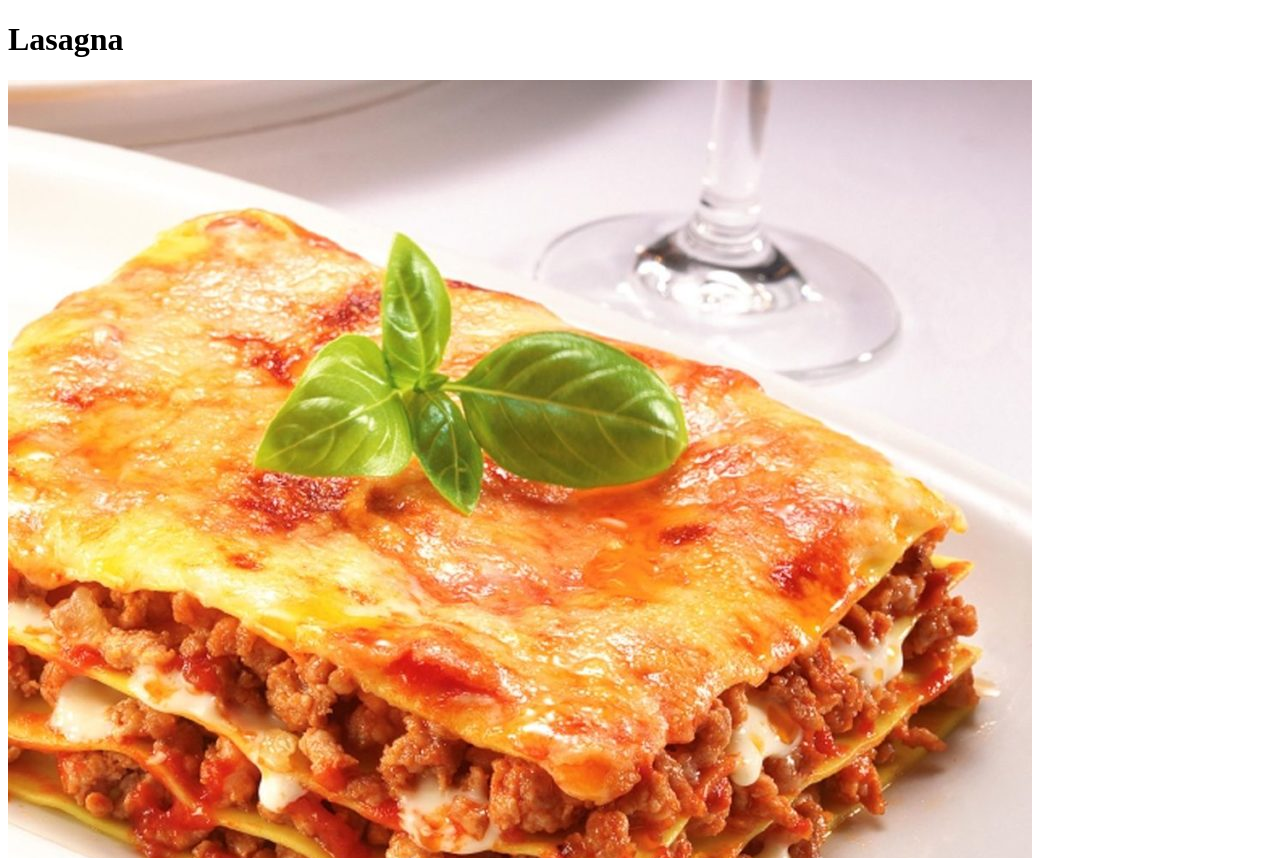
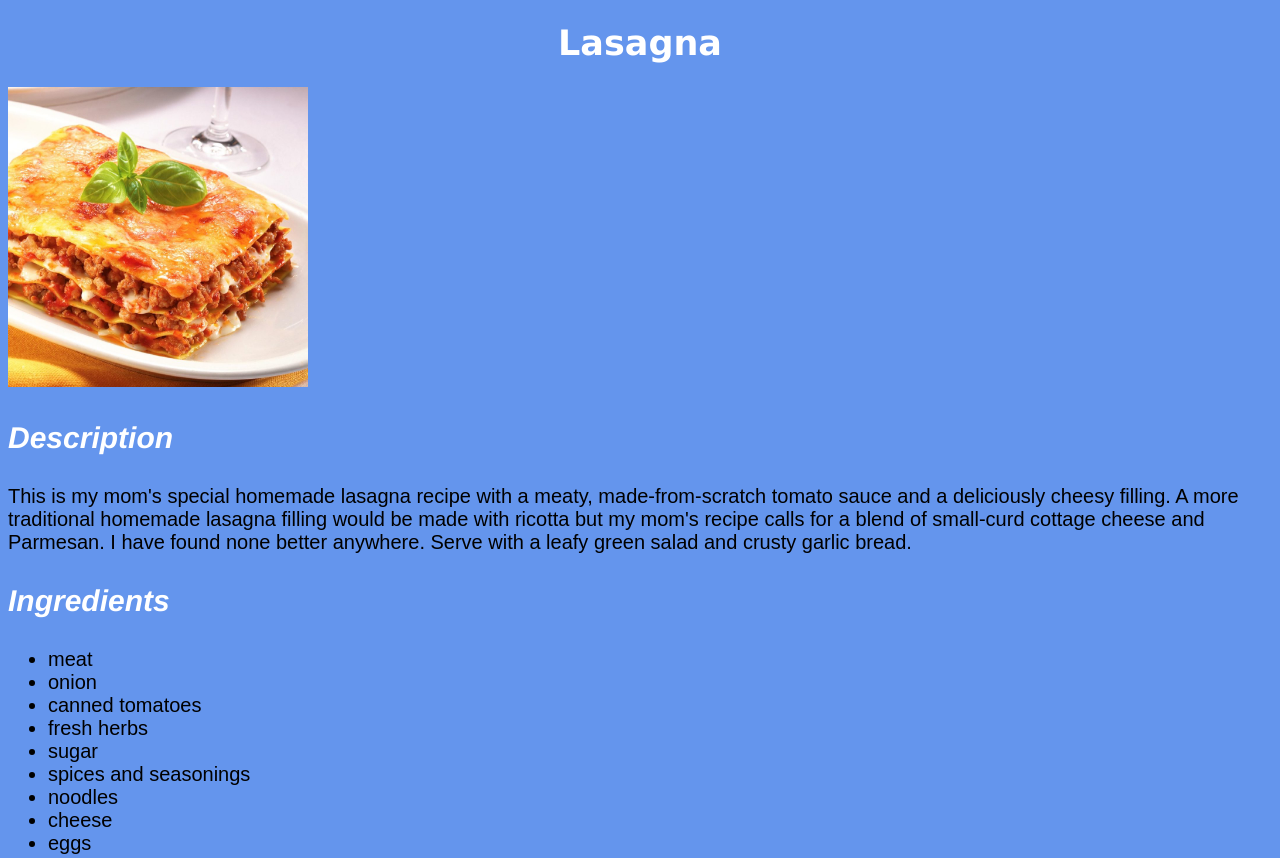
Before and after one commit to xanoxx/old-recipes, a plain HTML site: page recipes/lasagna.html in a window 1280 px wide. Shown: the top 858 px of the page. Drawn offline with Linux system fonts and the light colour scheme.

Commit message:
css added

```diff
--- a/recipes/lasagna.html
+++ b/recipes/lasagna.html
@@ -2,6 +2,7 @@
 <html>
     <head>
         <meta charset="utf-8">
+        <link rel="stylesheet" href="../style/style.css">
         <title>Lasagna</title>
     </head>
     <body>
--- /dev/null
+++ b/style/style.css
@@ -0,0 +1,37 @@
+body {
+    background-color: cornflowerblue;
+}
+
+h1 {
+    text-align: center;
+    font-family: Verdana, Aeial, sans-serif;
+    font-size: 35px;
+    color: white;
+}
+
+img {
+    height: auto;
+    width: 300px;
+}
+
+h3 {
+    color: white;
+    font-family: 'Franklin Gothic Medium', 'Arial Narrow', Arial, sans-serif;
+    font-size: 30px;
+    font-style: italic;
+}
+
+li {
+    font-family: Arial, Helvetica, sans-serif;
+    font-size: 20px;
+}
+
+li.home {
+    color: white;
+    font-size: 30px;
+}
+
+p {
+    font-family: Arial, Helvetica, sans-serif;
+    font-size: 20px;
+}
```
Also changed, not shown: index.html (+4 -3 lines), recipes/curry.html (+1 -0 lines), recipes/potato.html (+1 -0 lines).
